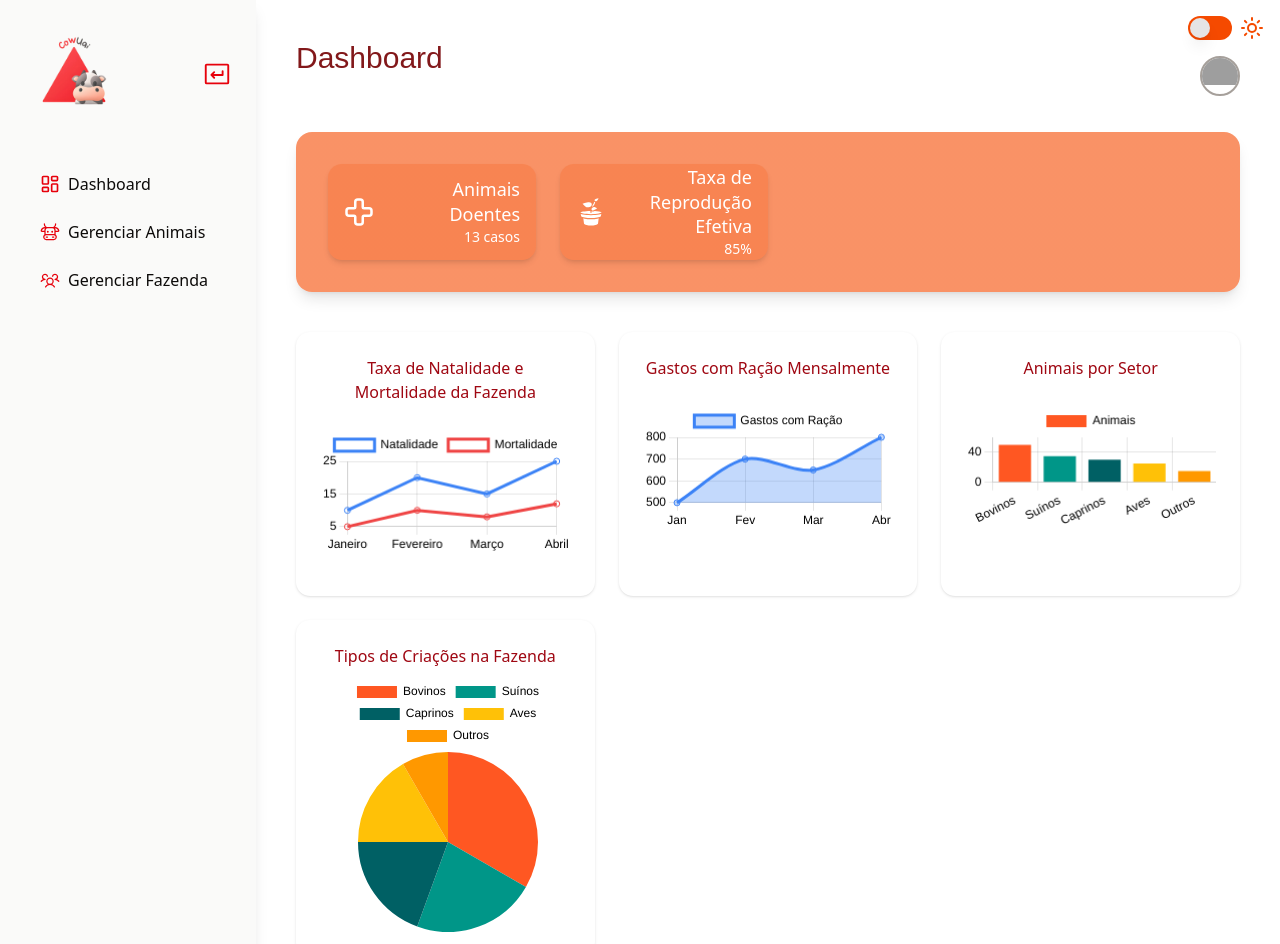
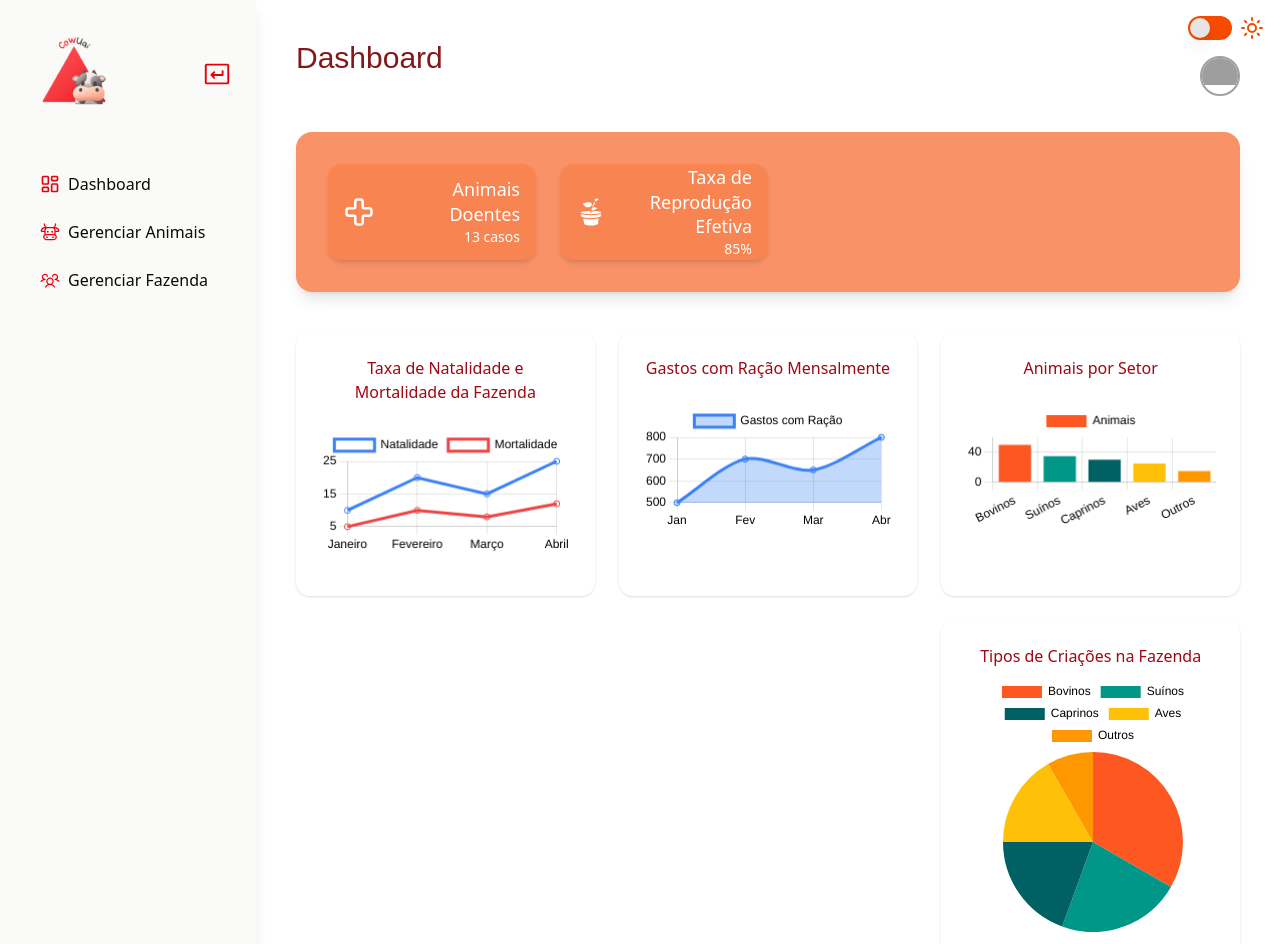
Before and after one commit to cowuai/cowuai-frontend, a Next.js app: page /dashboard in a window 1280 px wide. Shown: the top 944 px of the page. Built offline with nearby package versions, Linux system fonts and the light colour scheme; grey boxes are pictures that could not be loaded; a web font is replaced by a local one.

Commit message:
PC-42 fix: ajusta posição do card 'Tipo de Criações na Fazenda' para alinhar ao lado direito'

```diff
--- a/src/app/dashboard/page.tsx
+++ b/src/app/dashboard/page.tsx
@@ -318,7 +318,7 @@ export default function DashboardPage() {
 
           {/* Tipos de Criações na Fazenda */}
           <div
-            className={`col-span-2 lg:col-span-1 p-6 rounded-xl shadow transition-colors duration-500 ${
+            className={`lg:col-start-3 p-6 rounded-xl shadow transition-colors duration-500 ${
               darkMode ? "bg-stone-950" : "bg-white"
             }`}
           >
```
